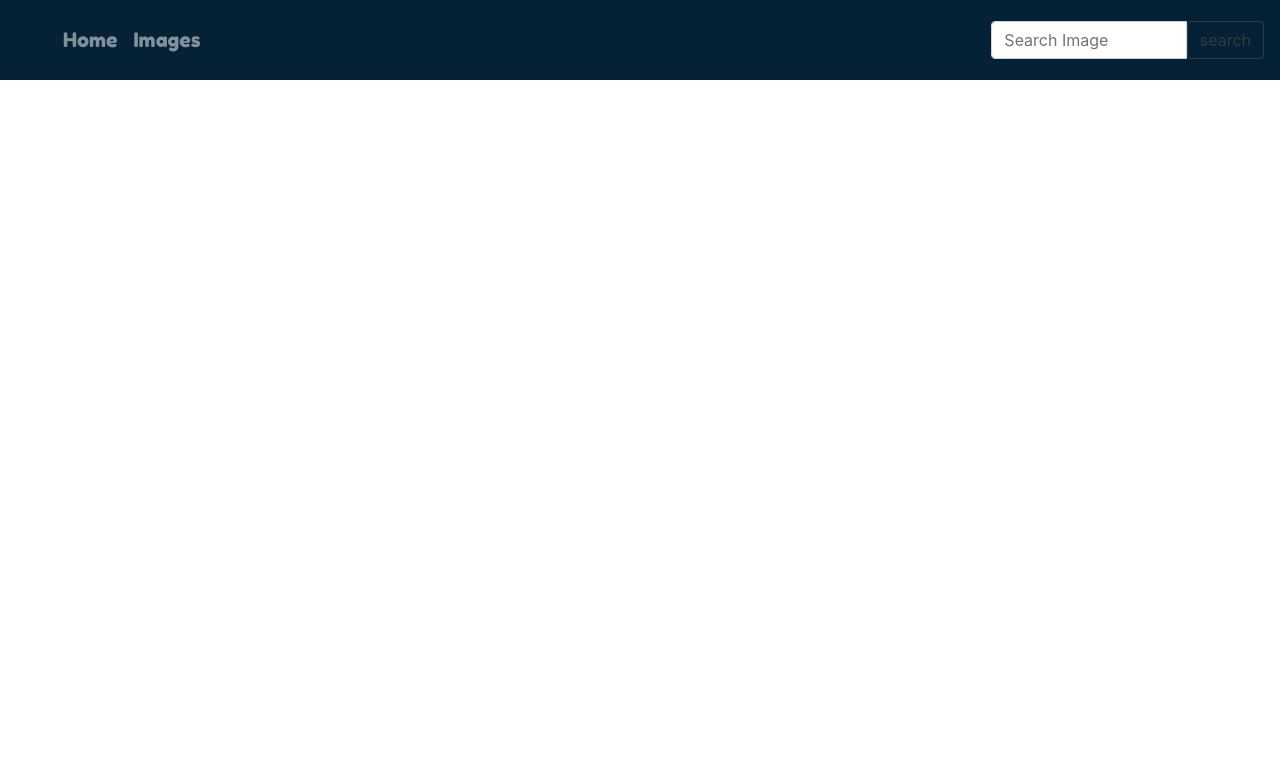
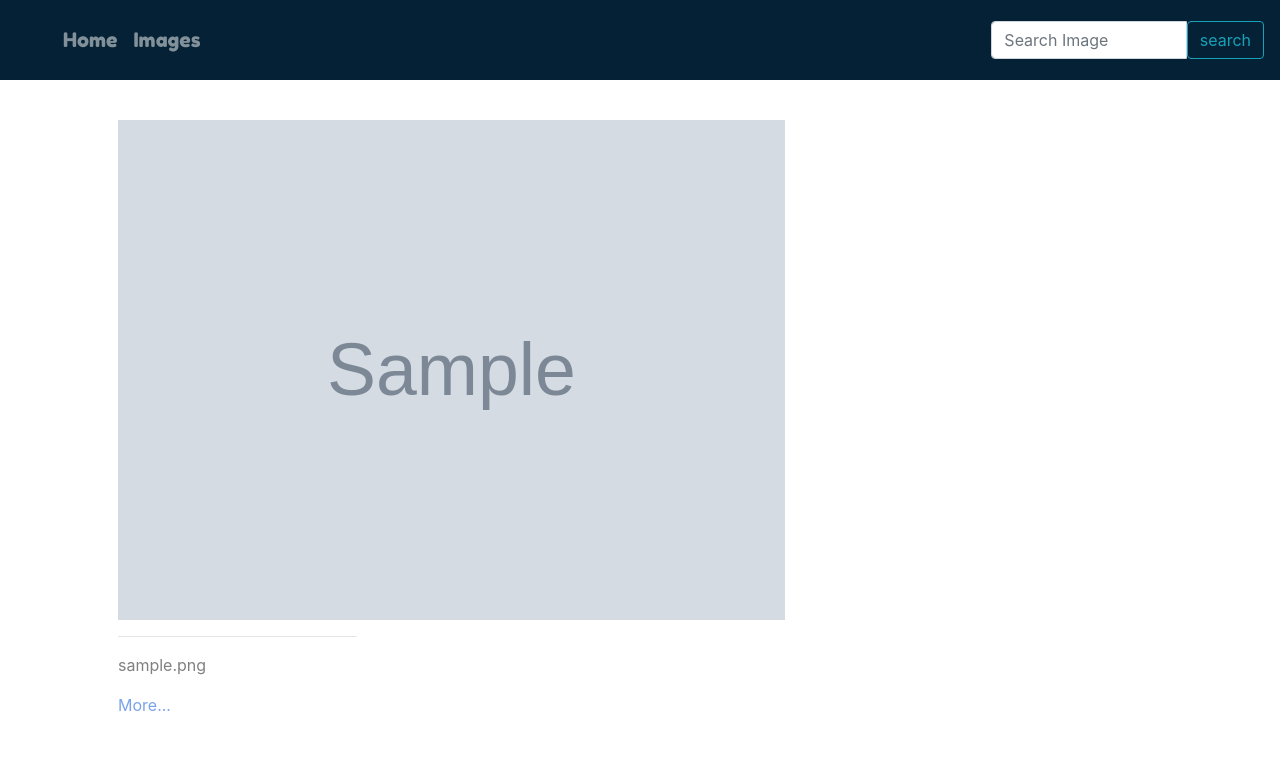
Before and after one commit to Blaisehala/loggia, a Django app: page / in a window 1280 px wide. Shown: the top 764 px of the page. Run offline with Django 4.2, Linux system fonts and the light colour scheme; tables that the repository leaves empty hold one stand-in row (values such as "Sample post"); grey boxes marked "Sample" are stand-in pictures; some libraries are stand-ins or nearby versions.

Commit message:
st:adds styling

```diff
--- a/gallery/templates/navbar.html
+++ b/gallery/templates/navbar.html
@@ -1,4 +1,3 @@
-
 {% load static%}
 <!DOCTYPE html>
 <html lang="en">
@@ -21,8 +20,7 @@
   <header class="site-header">
     <nav class="navbar navbar-expand-md navbar-dark bg-steel fixed-top">
       <div class="container">
-        <a class="navbar-brand mr-4" href="/"><img src=""
-            alt="" height="30px"></a>
+        <a class="navbar-brand mr-4" href="/"><img src="" alt="" height="30px"></a>
         <button class="navbar-toggler" type="button" data-toggle="collapse" data-target="#navbarToggle"
           aria-controls="navbarToggle" aria-expanded="false" aria-label="Toggle navigation">
           <span class="navbar-toggler-icon"></span>
@@ -37,11 +35,6 @@
           <!-- Navbar Right Side -->
           <div class="navbar-nav">
 
-
-
-
-
-
           </div>
         </div>
       </div>
@@ -50,13 +43,43 @@
         <div class="input-group">
           <input type="text" class="form-control" placeholder="Search Image" name="image">
           <div class="input-group-btn">
-            <button class="btn btn-outline-dark" type="submit"><i class="glyphicon glyphicon-search"></i>search</button>
+            <button class="btn btn-outline-info" type="submit"><i class="glyphicon glyphicon-search"></i>search</button>
           </div>
         </div>
 
       </form>
     </nav>
   </header>
+<br>
+
+  <div class="container wrap mt-5 p-5">
+    <!-- Looping through images -->
+    <div class="row">
+      {% for image in images %}
+      <!-- displaying images -->
+      <div class="col-xs-6 col-sm-6  col-md-4 col-lg-3 ">
+        <div class="portfolio-wrap ">
+          <div class="portfolio-wrap hovereffect">
+
+            <img src="{{image.image_att.url}}" href="#" class="image" data-toggle="modal" data-target="#{{image.id}}"
+              alt="Image" height="500px">
+              <hr>
+              <p style='color:grey; text-decoration:none'> {{image.image_name}}</p><span
+              style='color:rgb(122, 162, 236); text-decoration:none; '> More...</span> </a>
+
+
+
+          </div>
+        </div>
+      </div>
+      {% empty %}
+    </div>
+
+
+
+    {% endfor %}
+
+
 
 
 </body>
```
